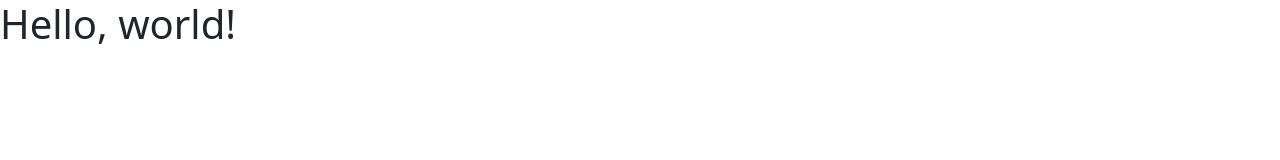
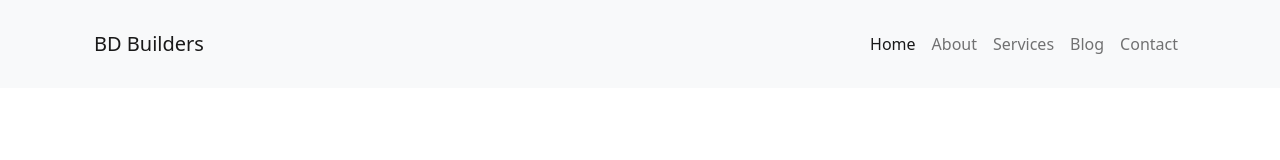
Before and after one commit to DIPENDU100/bd-builders, a plain HTML site: page index.html in a window 1280 px wide. Drawn offline with nearby package versions, Linux system fonts and the light colour scheme.

Commit message:
header area completed

```diff
--- a/index.html
+++ b/index.html
@@ -7,7 +7,28 @@
     <link href="https://cdn.jsdelivr.net/npm/bootstrap@5.2.2/dist/css/bootstrap.min.css" rel="stylesheet" integrity="sha384-Zenh87qX5JnK2Jl0vWa8Ck2rdkQ2Bzep5IDxbcnCeuOxjzrPF/et3URy9Bv1WTRi" crossorigin="anonymous">
   </head>
   <body>
-    <h1>Hello, world!</h1>
+    <!-- header area -->
+    <header class="header-area bg-light py-3">
+        <div class="container">
+          <nav class="navbar navbar-expand-lg">
+            <div class="container-fluid">
+              <a class="navbar-brand" href="#">BD Builders</a>
+              <button class="navbar-toggler" type="button" data-bs-toggle="collapse" data-bs-target="#navbarNavAltMarkup" aria-controls="navbarNavAltMarkup" aria-expanded="false" aria-label="Toggle navigation">
+                <span class="navbar-toggler-icon"></span>
+              </button>
+              <div class="collapse navbar-collapse" id="navbarNavAltMarkup">
+                <div class="navbar-nav ms-auto">
+                  <a class="nav-link active" aria-current="page" href="#">Home</a>
+                  <a class="nav-link" href="#">About</a>
+                  <a class="nav-link" href="#">Services</a>
+                  <a class="nav-link" href="#">Blog</a>
+                  <a class="nav-link" href="#">Contact</a>
+                </div>
+              </div>
+            </div>
+          </nav>
+        </div>
+      </header>
     <script src="https://cdn.jsdelivr.net/npm/bootstrap@5.2.2/dist/js/bootstrap.bundle.min.js" integrity="sha384-OERcA2EqjJCMA+/3y+gxIOqMEjwtxJY7qPCqsdltbNJuaOe923+mo//f6V8Qbsw3" crossorigin="anonymous"></script>
   </body>
 </html>
```
